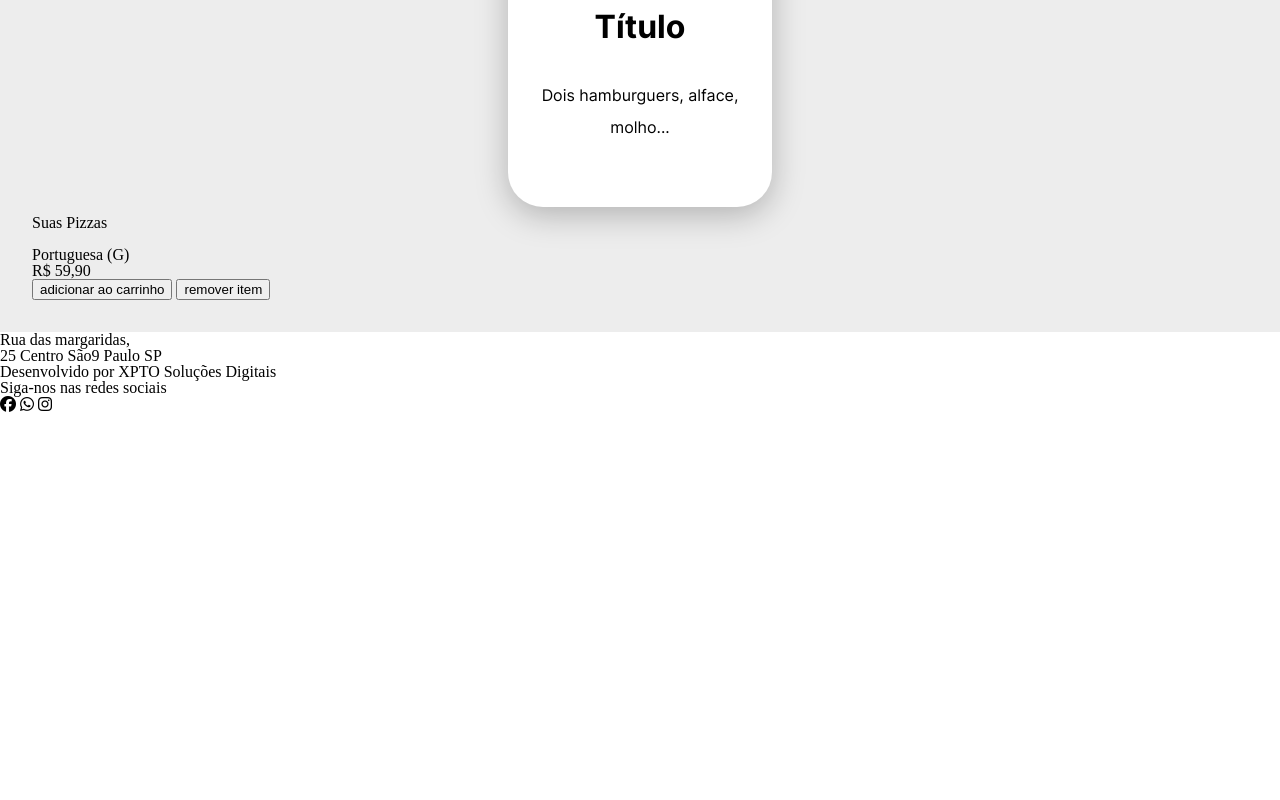
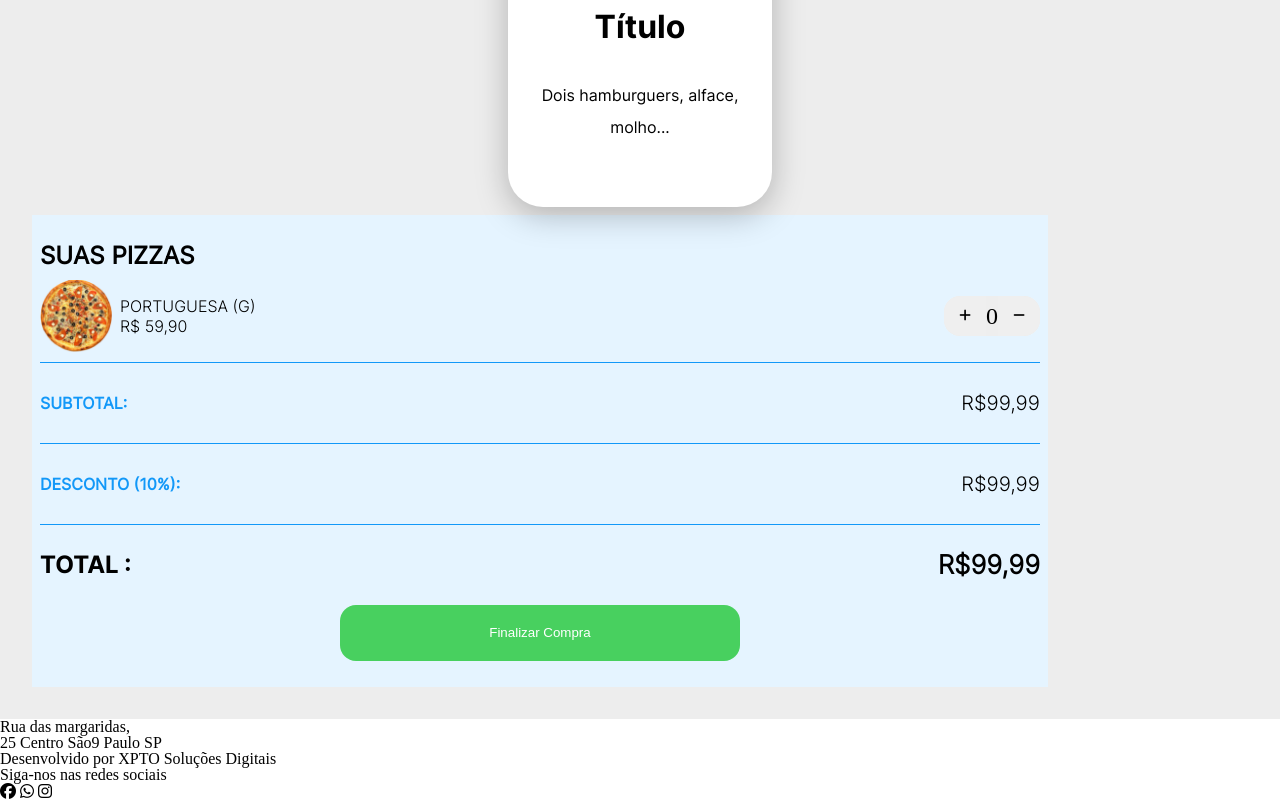
Before and after one commit to wickles04/jspizza, a plain HTML site: page index.html in a window 1280 px wide. Shown: the part 1377-2177 px from the top of the page. Before the commit the page ends 1790 px from the top, so only its background shows below. Drawn offline with Linux system fonts and the light colour scheme.

Commit message:
foi feita a estilização do carrinho

```diff
--- a/css/style.css
+++ b/css/style.css
@@ -10,20 +10,6 @@
 @font-face {
     font-family: "InterRegular";
     src: url(../fonts/Inter-Regular.ttf);
-}
-:root {
-/* --font-size--titulo: 24px;
---font-size--preco: 24px;
---font-size--destaque: 16px;
---font-size--paragrafo: 16px;
---text-transform: uppercase;  */
---cinza-escuro: #D9D9D9;
---cinza: #EEEEEE;
---white: #ffffff;
---azul-claro: #E5F4FF;
---azul-escuro: #1298F8;
---verde: #48D05F;
---vermelho: #E92929;
 }
 
 /* topo -- header */
@@ -233,3 +219,111 @@
 .modal-pizza__btn--cancelar{
     background-color: var(--vermelho);
 }
+
+/* CARRINHO */
+.carrinho{
+    display: flex;
+    width: 1000px;
+    padding: 26px 8px;
+    flex-direction: column;
+    /* align-items: flex-start; */
+    gap: 10px;
+
+    background: var(--azul-claro);
+}
+/* titulo */
+.carrinho h1{
+    color: #000;
+
+
+    font-family: InterRegular;
+    font-size: 24px;
+    font-style: normal;
+    font-weight: 700;
+    line-height: normal;
+
+}
+.carrinho__tx{
+    font-family: InterLight;
+    font-size: 16px;
+    font-style: normal;
+    font-weight: 400;
+    line-height: normal;
+    text-transform: uppercase;
+}
+.carrinho__item{
+    display: flex;
+    align-items: center;
+    align-content: center;
+    gap: 16px;
+
+}
+.carrinho__item img{
+    width: 72px;
+    height: 72px;
+
+}
+.carrinho__item-tipo{
+    display: flex;
+    align-items: center;
+    gap: 8px;
+    flex: 1 0 0;
+}
+.carrinho__qtd-controle {
+    background-color: #EEEEEE;
+    border-radius: 16px;
+    font-size: 24px;
+    overflow: hidden;
+    /* margin: 0 auto; */
+    display: flex;
+    align-items: center;
+}
+
+.carrinho__qtd-controle button{
+    /* display: flex; */
+    justify-content: center;
+    align-items: center;
+    border: none;
+    width: 42px;
+    height: 40px;
+}
+
+.alinhador{
+    display: flex;
+    justify-content: space-between;
+    align-items: center;
+    height: 80px;
+    border-top: 1px solid #1298F8;
+}
+
+.tx--item{
+    color: var(--azul-escuro);
+    font-family:InterRegular;
+    font-weight: 700;
+}
+.tx--valor{
+    font-size: 20px;
+}
+.tx--total{
+    font-family: InterBold;
+    font-size: 24px;
+    font-weight: 700;
+}
+.tx--valor-total{
+    font-size: 26px;
+    font-weight: 800;
+}
+.fnlz-compra{
+    display: flex;
+    justify-content: center;
+    align-items: center;
+
+}
+.btn--finalizar-compra{
+    background-color: var( --verde);
+    border:none;
+    border-radius: 16px;
+    color: #fff;
+    width: 400px;
+    height: 56px;
+}
--- a/css/vars.css
+++ b/css/vars.css
@@ -1,9 +1,5 @@
 :root {
-    /* --font-size--titulo: 24px;
-    --font-size--preco: 24px;
-    --font-size--destaque: 16px;
-    --font-size--paragrafo: 16px;
-    --text-transform: uppercase;  */
+    --interbold:"InterBold";
     --cinza-escuro: #D9D9D9;
     --cinza: #EEEEEE;
     --white: #ffffff;
--- a/index.html
+++ b/index.html
@@ -1,5 +1,6 @@
 <!DOCTYPE html>
 <html lang="pt-br">
+
     <head>
         <meta charset="UTF-8">
         <meta http-equiv="X-UA-Compatible" content="IE=edge">
@@ -11,6 +12,7 @@
         <title> JS Pizzaria </title>
         <script src="https://kit.fontawesome.com/5f303b8da4.js" crossorigin="anonymous" defer></script>
     </head>
+
     <body>
         <header class="topo">
             <h1 class="topo__brand">JS Pizzas
@@ -22,7 +24,7 @@
 
                 <div class="pizzas-cards__item">
                     <img src="/img/img-produto01.png" alt="Imagem da Pizza Mozzarella" class="pizzas-cards__img">
-                    <a class="pizzas-cards__btn-add"href="#modal">
+                    <a class="pizzas-cards__btn-add" href="#modal">
                         <span class="fa-solid fa-circle-plus"></span>
                     </a>
                     <span class="pizzas-cards__preco">R$99,99</span>
@@ -31,7 +33,7 @@
                 </div>
                 <div class="pizzas-cards__item">
                     <img src="/img/img-produto01.png" alt="Imagem da Pizza Mozzarella" class="pizzas-cards__img">
-                    <a class="pizzas-cards__btn-add"href="#modal">
+                    <a class="pizzas-cards__btn-add" href="#modal">
                         <span class="fa-solid fa-circle-plus"></span>
                     </a>
                     <span class="pizzas-cards__preco">R$99,99</span>
@@ -40,7 +42,7 @@
                 </div>
                 <div class="pizzas-cards__item">
                     <img src="/img/img-produto01.png" alt="Imagem da Pizza Mozzarella" class="pizzas-cards__img">
-                    <a class="pizzas-cards__btn-add"href="#modal">
+                    <a class="pizzas-cards__btn-add" href="#modal">
                         <span class="fa-solid fa-circle-plus"></span>
                     </a>
                     <span class="pizzas-cards__preco">R$99,99</span>
@@ -49,7 +51,7 @@
                 </div>
                 <div class="pizzas-cards__item">
                     <img src="/img/img-produto01.png" alt="Imagem da Pizza Mozzarella" class="pizzas-cards__img">
-                    <a class="pizzas-cards__btn-add"href="#modal">
+                    <a class="pizzas-cards__btn-add" href="#modal">
                         <span class="fa-solid fa-circle-plus"></span>
                     </a>
                     <span class="pizzas-cards__preco">R$99,99</span>
@@ -59,15 +61,38 @@
             </section>
 
             <aside class="carrinho">
-                <h1 class="carrinho__titulo">Suas Pizzas</h1>
-                <div class="carrinho-item">
-                    <img src="" alt="" class="carrinho__item-img">
-                    <p class="carrinho__item-descricao">Portuguesa (G)</p>
-                    <p class="carrinho__item-preco">R$ 59,90</p>
+                <h1 class="carrinho__tx tx--titulo">Suas Pizzas</h1>
+                <div class="carrinho__item">
+
+                    <div class="carrinho__item-tipo">
+                        <img src="/img/img-item@2x.png" alt="" class="carrinho__img">
+                        <div class="Item-valor">
+                        <p class="carrinho__tx">Portuguesa (G)</p>
+                        <p class="carrinho__tx">R$ 59,90</p></div>
+                        </div>
+
                     <div class="carrinho__qtd-controle">
-                        <button class="carrinho__item-adicionar">adicionar ao carrinho</button>
-                        <span class="carrimho-item-qtd"></span>
-                        <button class="carrinho__item-remover">remover item</button>
+                        <button class="carrinho__btn btn--adicionar">
+                            <span class="fa-solid fa-plus"></span>
+                        </button>
+                        <span class="carrinho__qtd">0</span>
+                        <button class="carrinho__btn btn--remover">
+                            <span class="fa-solid fa-minus"></span>
+                        </button>
+                    </div>
+                </div>
+                <div class="carrinho__calculos">
+                    <div class="alinhador">
+                        <p class="carrinho__tx tx--item">Subtotal:</p><span class="carrinho__tx tx--valor">R$99,99</span>
+                    </div>
+                    <div class="alinhador">
+                        <p class="carrinho__tx tx--item">Desconto (10%):</p><span class="carrinho__tx tx--valor">R$99,99</span>
+                    </div>
+                    <div class="alinhador">
+                        <p class="carrinho__tx tx--total">Total :</p><span class="carrinho__tx tx--valor-total">R$99,99</span>
+                    </div>
+                    <div class="fnlz-compra">
+                        <button class="carrinho__btn btn--finalizar-compra">Finalizar Compra</button>
                     </div>
                 </div>
             </aside>
@@ -100,7 +125,7 @@
                         <div class="modal-pizza__tamanho">Pequena <span>320g</span></div>
                         <div class="modal-pizza__tamanho">Média <span>530</span></div>
                         <div class="modal-pizza__tamanho">Grande <span>860g</span>
-                        </span></div>
+                            </span></div>
                     </div>
                     <div class="modal-pizza__tx-preco">Preço</div>
                     <div class="modal-pizza__qtd">
@@ -119,4 +144,5 @@
             </div>
         </div>
     </body>
+
 </html>
```
Also changed, not shown: img/favicon.ico (added), img/img-item@1x.png (added), img/img-item@2x.png (added), img/img-item@3x.png (added).
